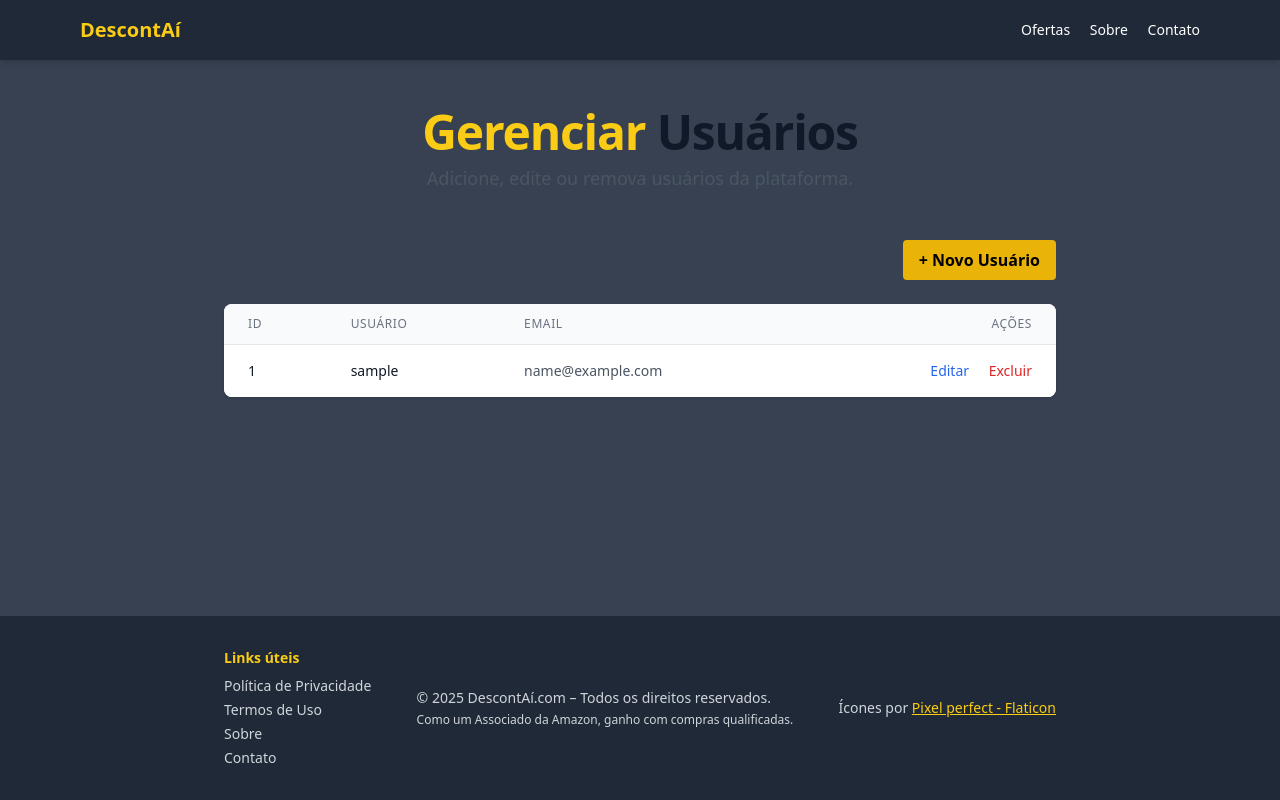
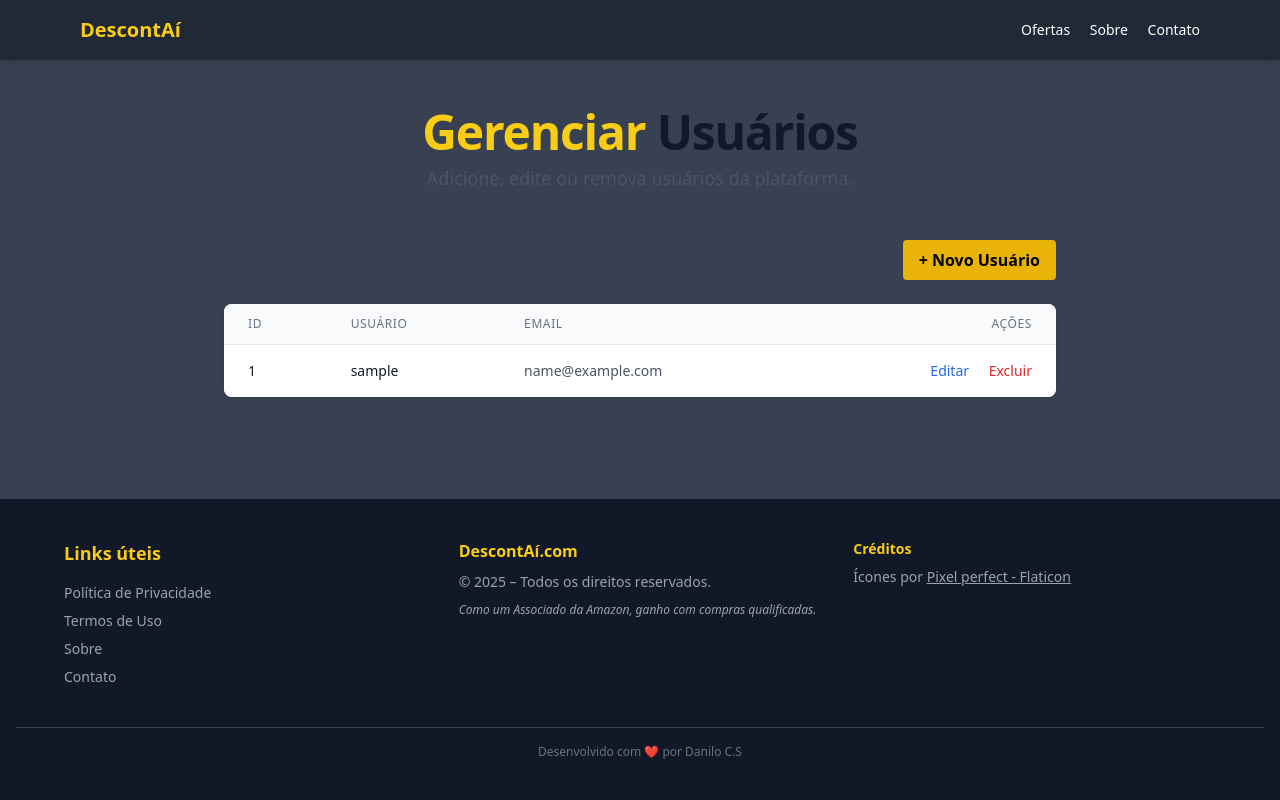
Before and after one commit to sharktank-tech/Descontai, a Flask app: page /admin_user in a window 1280 px wide. Run offline with Flask 3, Linux system fonts and the light colour scheme; the visitor is signed in with stand-in values (Sample User, id 1); data comes from the database, SQL or seed files in the repository; some libraries are stand-ins or nearby versions.

Commit message:
atualização do banco de dados

```diff
--- a/web/templates/base.html
+++ b/web/templates/base.html
@@ -12,25 +12,17 @@
     type="image/png"
   />
 </head>
-<body
-  class="min-h-screen flex flex-col bg-gray-700 dark:bg-gray-900 text-white dark:text-white"
->
+<body class="min-h-screen flex flex-col bg-gray-700 dark:bg-gray-900 text-white">
 
-  <!-- Container para mensagens flash -->
-  <div
-    id="flash-messages"
-    class="fixed top-4 right-4 z-50 space-y-2 max-w-sm"
-  >
+  <!-- Flash messages -->
+  <div id="flash-messages" class="fixed top-4 right-4 z-50 space-y-2 max-w-sm">
     {% with messages = get_flashed_messages(with_categories=true) %}
       {% if messages %}
         {% for category, message in messages %}
-          <div
-            class="p-4 rounded shadow text-sm font-medium
+          <div class="p-4 rounded shadow text-sm font-medium
             {% if category == 'success' %} bg-green-100 text-green-800 {% endif %}
             {% if category == 'warning' %} bg-yellow-100 text-yellow-800 {% endif %}
-              {% if category == 'danger'  %} bg-red-100 text-red-800 {% endif %}
-            "
-          >
+            {% if category == 'danger'  %} bg-red-100 text-red-800 {% endif %}">
             {{ message }}
           </div>
         {% endfor %}
@@ -38,14 +30,10 @@
     {% endwith %}
   </div>
 
-  <!-- Barra de navegação -->
+  <!-- Header -->
   <header class="bg-gray-800 text-white shadow-md">
     <div class="max-w-6xl mx-auto px-4 py-4 flex justify-between items-center">
-      <a
-        href="/"
-        class="text-xl font-bold text-yellow-400 hover:text-yellow-300"
-        >DescontAí</a
-      >
+      <a href="/" class="text-xl font-bold text-yellow-400 hover:text-yellow-300">DescontAí</a>
       <nav class="space-x-4 text-sm">
         <a href="/ofertas" class="hover:text-yellow-400">Ofertas</a>
         <a href="/sobre" class="hover:text-yellow-400">Sobre</a>
@@ -54,78 +42,51 @@
     </div>
   </header>
 
-  <!-- Conteúdo principal -->
+  <!-- Main content -->
   <main class="flex-grow">{% block content %}{% endblock %}</main>
 
-  <!-- Rodapé com links úteis -->
-  <footer class="bg-gray-800 text-gray-300 py-8 mt-16">
-    <div class="max-w-4xl mx-auto px-4 sm:px-6 lg:px-8">
-      <div
-        class="flex flex-col sm:flex-row justify-between items-center gap-8"
-      >
-        <!-- Seção de links úteis -->
-        <div class="text-center sm:text-left">
-          <h3 class="text-sm font-semibold mb-2 text-yellow-400">Links úteis</h3>
-          <ul class="space-y-1 text-sm">
-            <li>
-              <a
-                href="/privacidade"
-                class="hover:underline hover:text-yellow-400"
-                >Política de Privacidade</a
-              >
-            </li>
-            <li>
-              <a
-                href="/termos"
-                class="hover:underline hover:text-yellow-400"
-                >Termos de Uso</a
-              >
-            </li>
-            <li>
-              <a
-                href="/sobre"
-                class="hover:underline hover:text-yellow-400"
-                >Sobre</a
-              >
-            </li>
-            <li>
-              <a
-                href="/contato"
-                class="hover:underline hover:text-yellow-400"
-                >Contato</a
-              >
-            </li>
+  <!-- Footer -->
+  <footer class="bg-gray-900 text-gray-400 py-10 px-4">
+    <div class="max-w-6xl mx-auto grid grid-cols-1 md:grid-cols-3 gap-8">
+
+      <!-- Links úteis -->
+      <div>
+        <h3 class="text-lg font-semibold text-yellow-400 mb-4">Links úteis</h3>
+        <ul class="space-y-2 text-sm">
+          <li><a href="/privacidade" class="hover:text-yellow-300 hover:underline">Política de Privacidade</a></li>
+          <li><a href="/termos" class="hover:text-yellow-300 hover:underline">Termos de Uso</a></li>
+          <li><a href="/sobre" class="hover:text-yellow-300 hover:underline">Sobre</a></li>
+          <li><a href="/contato" class="hover:text-yellow-300 hover:underline">Contato</a></li>
         </ul>
       </div>
 
       <!-- Direitos autorais -->
-        <div class="text-center sm:text-left">
-          <p class="text-sm">&copy; 2025 DescontAí.com – Todos os direitos reservados.</p>
-          <p class="text-xs mt-1">
-            Como um Associado da Amazon, ganho com compras qualificadas.
-          </p>
+      <div class="text-sm leading-relaxed">
+        <p class="text-yellow-400 font-semibold text-base mb-2">DescontAí.com</p>
+        <p>&copy; 2025 – Todos os direitos reservados.</p>
+        <p class="text-xs mt-2 italic">Como um Associado da Amazon, ganho com compras qualificadas.</p>
       </div>
 
-        <!-- Créditos de ícones -->
-        <div class="text-center sm:text-right">
-          <p class="text-sm">
+      <!-- Créditos -->
+      <div class="text-sm">
+        <h4 class="text-yellow-400 font-semibold mb-2">Créditos</h4>
+        <p>
           Ícones por
-            <a
-              href="https://www.flaticon.com/authors/pixel-perfect"
-              class="underline text-yellow-400 hover:text-yellow-500"
-              target="_blank"
-              >Pixel perfect - Flaticon</a
-            >
+          <a href="https://www.flaticon.com/authors/pixel-perfect"
+             class="underline hover:text-yellow-300"
+             target="_blank">Pixel perfect - Flaticon</a>
         </p>
       </div>
     </div>
+
+    <div class="border-t border-gray-700 mt-10 pt-4 text-center text-xs text-gray-500">
+      Desenvolvido com ❤️ por Danilo C.S
     </div>
   </footer>
 
   <!-- Scripts -->
   <script src="{{ url_for('static', filename='scripts/search.js') }}"></script>
 
-  <!-- Script para esconder mensagens flash após 5 segundos -->
   <script>
     window.addEventListener("DOMContentLoaded", () => {
       const flashMessages = document.getElementById("flash-messages");
@@ -134,7 +95,7 @@
           flashMessages.style.transition = "opacity 0.8s ease";
           flashMessages.style.opacity = "0";
           setTimeout(() => flashMessages.remove(), 800);
-        }, 5000); // 5 segundos
+        }, 5000);
       }
     });
   </script>
```
Lines whose indentation alone changed are shown as unchanged.
